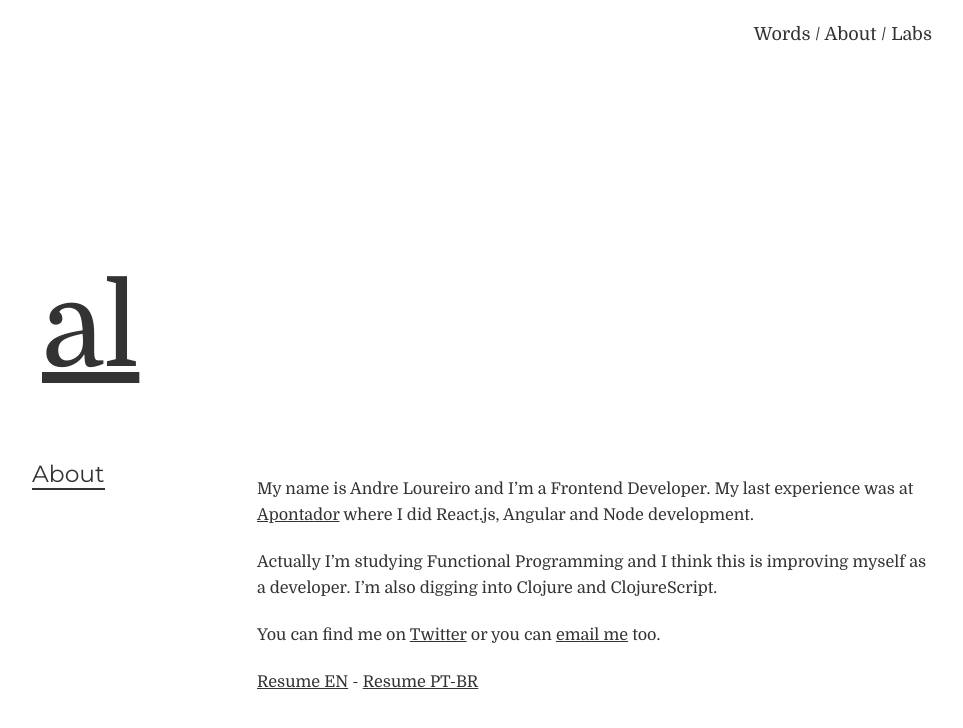
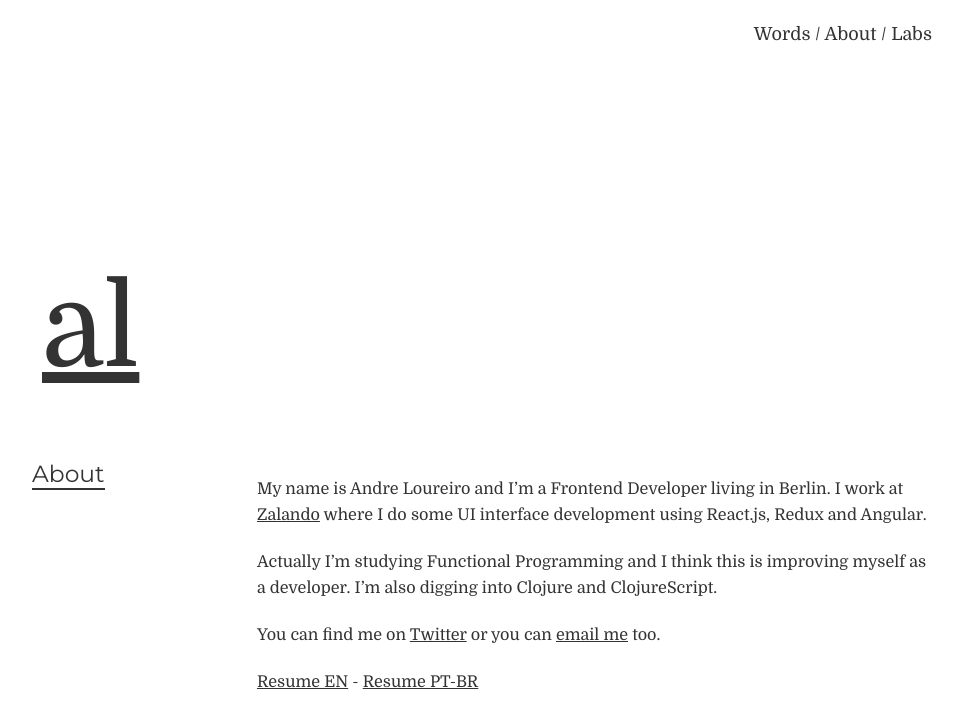
Before and after one commit to andreloureiro/andrel.me, a Jekyll site: the page built from about.md, in a window 1280 px wide. Shown: the top 728 px of the page, without its empty margins (158-1121 px from the left). Built offline with Jekyll 4.4.1, drawn with Linux system fonts in a browser that asks for light colours.

Commit message:
Update about

```diff
--- a/about.md
+++ b/about.md
@@ -4,7 +4,7 @@ title: About
 permalink: /about/
 ---
 
-My name is Andre Loureiro and I'm a Frontend Developer. My last experience was at [Apontador](http://apontador.com.br) where I did React.js, Angular and Node development.
+My name is Andre Loureiro and I'm a Frontend Developer living in Berlin. I work at [Zalando](https://zalando.de) where I do some UI interface development using React.js, Redux and Angular.
 
 Actually I'm studying Functional Programming and I think this is improving myself as a developer. I'm also digging into Clojure and ClojureScript.
 
```
